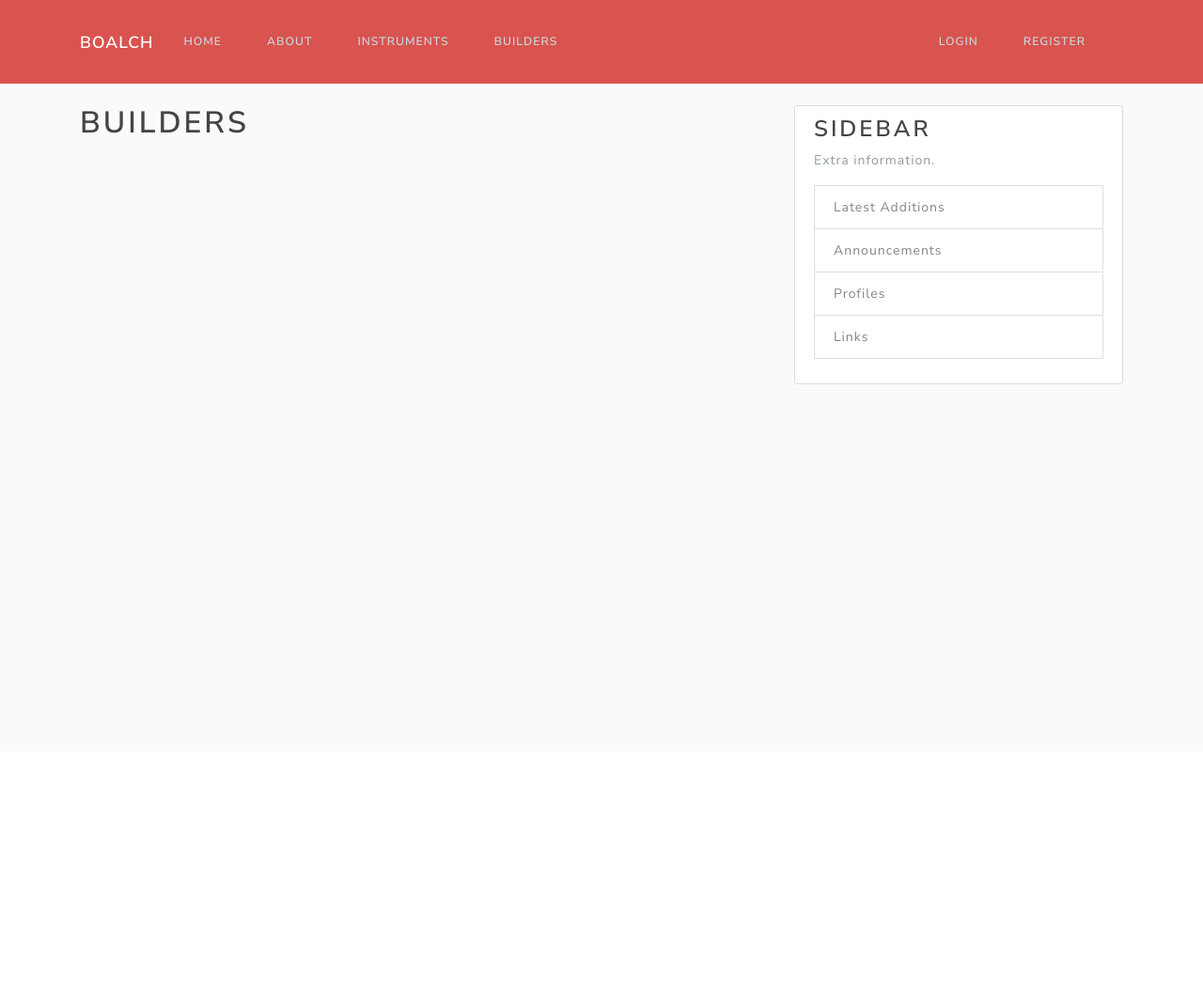
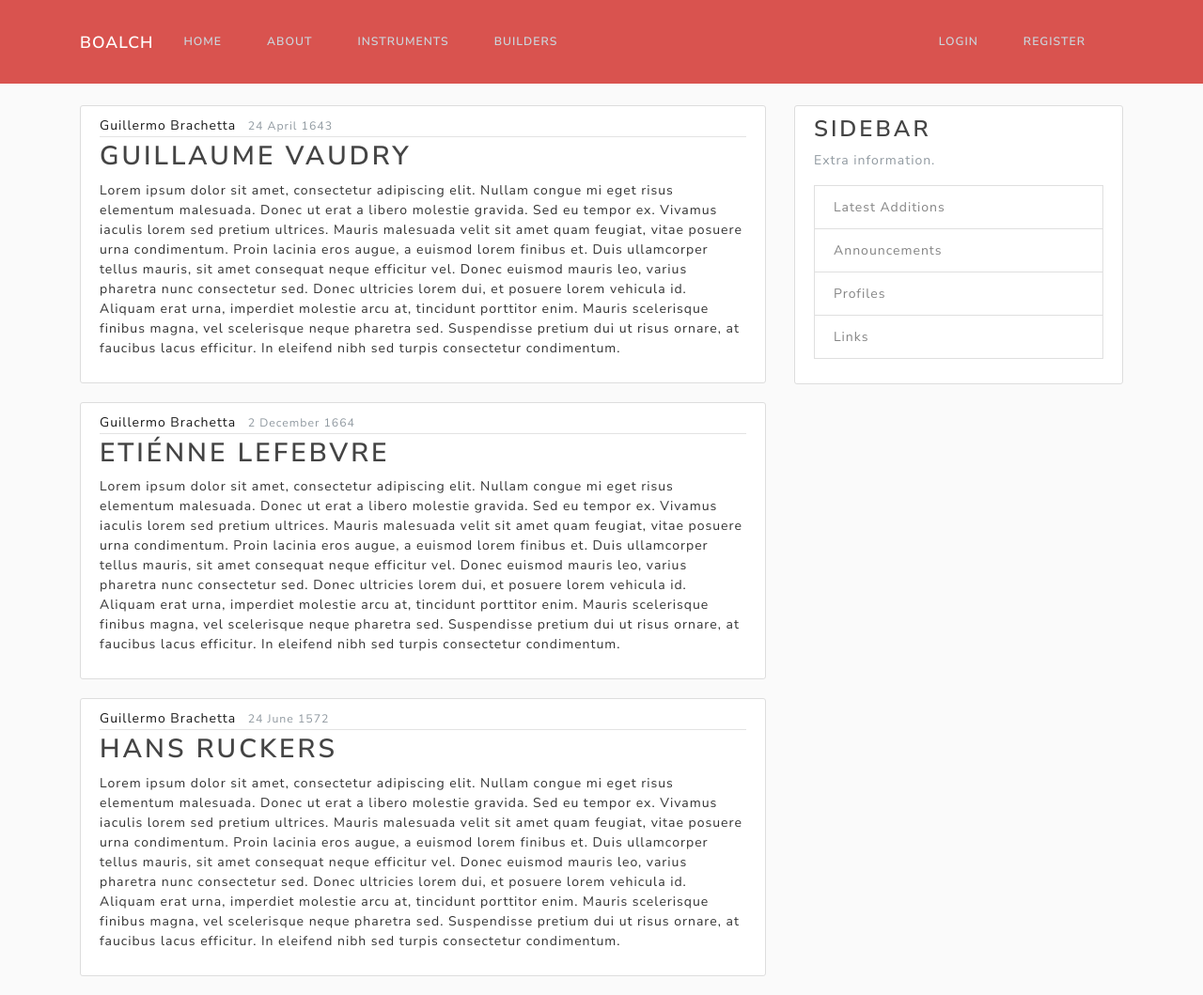
Before and after one commit to GBrachetta/lilform, a Flask app: page /builders in a window 1280 px wide. Shown: the whole page at 94% size. Before the commit the page ends 409 px from the top, so only its background shows below. Run offline with Flask 2, Linux system fonts and the light colour scheme; some libraries are stand-ins or nearby versions.

Commit message:
Added dummy builders data

```diff
--- a/lilform/routes.py
+++ b/lilform/routes.py
@@ -24,6 +24,27 @@ instruments = [
         'location': 'Paris',
         'date_added': '2 April 2019',
         'description': 'Pellentesque placerat elit eget mi porttitor pretium. In imperdiet molestie massa, at pretium lorem tincidunt non. In volutpat sed eros ut congue. Donec pellentesque mauris est, quis mattis erat molestie non. Curabitur nisi augue, malesuada eget pulvinar eget, faucibus sed nisi. Integer euismod eleifend nisl, at hendrerit leo gravida sit amet. Nam laoreet blandit sapien vitae vehicula. Nullam rhoncus, lacus non tincidunt efficitur, libero purus vulputate odio, non volutpat tellus lacus at odio.'
+    }
+]
+
+builders = [
+    {
+        'contributor': 'Guillermo Brachetta',
+        'name': 'Guillaume Vaudry',
+        'date_added': '24 April 1643',
+        'biography': 'Lorem ipsum dolor sit amet, consectetur adipiscing elit. Nullam congue mi eget risus elementum malesuada. Donec ut erat a libero molestie gravida. Sed eu tempor ex. Vivamus iaculis lorem sed pretium ultrices. Mauris malesuada velit sit amet quam feugiat, vitae posuere urna condimentum. Proin lacinia eros augue, a euismod lorem finibus et. Duis ullamcorper tellus mauris, sit amet consequat neque efficitur vel. Donec euismod mauris leo, varius pharetra nunc consectetur sed. Donec ultricies lorem dui, et posuere lorem vehicula id. Aliquam erat urna, imperdiet molestie arcu at, tincidunt porttitor enim. Mauris scelerisque finibus magna, vel scelerisque neque pharetra sed. Suspendisse pretium dui ut risus ornare, at faucibus lacus efficitur. In eleifend nibh sed turpis consectetur condimentum.'
+    },
+    {
+        'contributor': 'Guillermo Brachetta',
+        'name': 'Etiénne Lefebvre',
+        'date_added': '2 December 1664',
+        'biography': 'Lorem ipsum dolor sit amet, consectetur adipiscing elit. Nullam congue mi eget risus elementum malesuada. Donec ut erat a libero molestie gravida. Sed eu tempor ex. Vivamus iaculis lorem sed pretium ultrices. Mauris malesuada velit sit amet quam feugiat, vitae posuere urna condimentum. Proin lacinia eros augue, a euismod lorem finibus et. Duis ullamcorper tellus mauris, sit amet consequat neque efficitur vel. Donec euismod mauris leo, varius pharetra nunc consectetur sed. Donec ultricies lorem dui, et posuere lorem vehicula id. Aliquam erat urna, imperdiet molestie arcu at, tincidunt porttitor enim. Mauris scelerisque finibus magna, vel scelerisque neque pharetra sed. Suspendisse pretium dui ut risus ornare, at faucibus lacus efficitur. In eleifend nibh sed turpis consectetur condimentum.'
+    },
+    {
+        'contributor': 'Guillermo Brachetta',
+        'name': 'Hans Ruckers',
+        'date_added': '24 June 1572',
+        'biography': 'Lorem ipsum dolor sit amet, consectetur adipiscing elit. Nullam congue mi eget risus elementum malesuada. Donec ut erat a libero molestie gravida. Sed eu tempor ex. Vivamus iaculis lorem sed pretium ultrices. Mauris malesuada velit sit amet quam feugiat, vitae posuere urna condimentum. Proin lacinia eros augue, a euismod lorem finibus et. Duis ullamcorper tellus mauris, sit amet consequat neque efficitur vel. Donec euismod mauris leo, varius pharetra nunc consectetur sed. Donec ultricies lorem dui, et posuere lorem vehicula id. Aliquam erat urna, imperdiet molestie arcu at, tincidunt porttitor enim. Mauris scelerisque finibus magna, vel scelerisque neque pharetra sed. Suspendisse pretium dui ut risus ornare, at faucibus lacus efficitur. In eleifend nibh sed turpis consectetur condimentum.'
     }
 ]
 
@@ -61,8 +82,8 @@ def login():
 
 
 @app.route('/builders')
-def builders():
-    return render_template('builders.html', title='Builders')
+def builder():
+    return render_template('builders.html', builders=builders, title='Builders')
 
 
 @app.route('/instruments')
--- a/lilform/templates/about.html
+++ b/lilform/templates/about.html
@@ -1,4 +1,10 @@
 {% extends 'layout.html' %}
 {% block content %}
 <h1>ABOUT</h1>
+<p>Lorem ipsum dolor sit amet, consectetur adipiscing elit. Mauris vitae nisl condimentum, fringilla nunc nec, accumsan felis. Cras et lacinia odio. In sapien libero, dictum ultrices libero pellentesque, faucibus cursus lorem. Nunc maximus volutpat luctus. Aliquam erat volutpat. Curabitur in eleifend mauris, ac faucibus nisi. Suspendisse turpis est, dapibus non vestibulum ut, fermentum faucibus ligula. Cras rutrum interdum velit, feugiat lacinia diam laoreet sit amet. Vivamus id elit id nisi sollicitudin sodales et quis magna. Phasellus finibus mauris felis, ut tincidunt ligula scelerisque eget. Duis non metus magna. Sed dignissim, elit eget tempor mollis, nisi ex tincidunt risus, id ornare diam justo at velit. Vivamus ut elit sed felis lacinia semper.</p>
+<hr>
+<p> Interdum et malesuada fames ac ante ipsum primis in faucibus. Mauris vel suscipit ante, ac dignissim justo. Cras gravida rutrum tempus. Morbi mollis augue sed vulputate dictum. Mauris in viverra nunc, blandit sodales sem. Aliquam quis augue nec sem tempus cursus. Integer lacinia porttitor lacinia. Phasellus tristique lacus nisi, in consectetur tortor tempor sed. Vestibulum semper lacus ut purus lacinia efficitur nec vitae dolor.</p>
+<hr>
+<p> Praesent mattis arcu sed purus fermentum tristique. Proin nibh diam, hendrerit vel volutpat in, porttitor ac diam. Maecenas a semper augue, consectetur aliquet mauris. Morbi consequat a libero id cursus. Morbi egestas pharetra ex, id rhoncus ligula luctus vel. Interdum et malesuada fames ac ante ipsum primis in faucibus. Nunc vel nisl varius, dapibus velit sit amet, porttitor mi. Donec ut quam eu justo tristique vestibulum. Integer tempor imperdiet interdum. Fusce tincidunt pharetra nunc ut ultricies. Fusce semper arcu ac erat interdum tempor. Fusce cursus enim elit, sed condimentum nunc varius sed.</p>
+<hr>
 {% endblock content %}
--- a/lilform/templates/builders.html
+++ b/lilform/templates/builders.html
@@ -1,4 +1,17 @@
 {% extends 'layout.html' %}
 {% block content %}
-<h1>BUILDERS</h1>
+{% for builder in builders %}
+
+
+<article class="media content-section">
+  <div class="media-body">
+    <div class="article-metadata">
+      <a class="mr-2" href="#">{{ builder.contributor }}</a>
+      <small class="text-muted">{{ builder.date_added }}</small>
+    </div>
+    <h2><a class="article-title" href="#">{{ builder.name }}</a></h2>
+    <p class="article-content">{{ builder.biography }}</p>
+  </div>
+</article>
+{% endfor %}
 {% endblock content %}
--- a/lilform/templates/home.html
+++ b/lilform/templates/home.html
@@ -1,4 +1,10 @@
 {% extends 'layout.html' %}
 {% block content %}
 <h1>Home Page</h1>
+<p>Lorem ipsum dolor sit amet, consectetur adipiscing elit. Mauris vitae nisl condimentum, fringilla nunc nec, accumsan felis. Cras et lacinia odio. In sapien libero, dictum ultrices libero pellentesque, faucibus cursus lorem. Nunc maximus volutpat luctus. Aliquam erat volutpat. Curabitur in eleifend mauris, ac faucibus nisi. Suspendisse turpis est, dapibus non vestibulum ut, fermentum faucibus ligula. Cras rutrum interdum velit, feugiat lacinia diam laoreet sit amet. Vivamus id elit id nisi sollicitudin sodales et quis magna. Phasellus finibus mauris felis, ut tincidunt ligula scelerisque eget. Duis non metus magna. Sed dignissim, elit eget tempor mollis, nisi ex tincidunt risus, id ornare diam justo at velit. Vivamus ut elit sed felis lacinia semper.</p>
+<hr>
+<p> Interdum et malesuada fames ac ante ipsum primis in faucibus. Mauris vel suscipit ante, ac dignissim justo. Cras gravida rutrum tempus. Morbi mollis augue sed vulputate dictum. Mauris in viverra nunc, blandit sodales sem. Aliquam quis augue nec sem tempus cursus. Integer lacinia porttitor lacinia. Phasellus tristique lacus nisi, in consectetur tortor tempor sed. Vestibulum semper lacus ut purus lacinia efficitur nec vitae dolor.</p>
+<hr>
+<p> Praesent mattis arcu sed purus fermentum tristique. Proin nibh diam, hendrerit vel volutpat in, porttitor ac diam. Maecenas a semper augue, consectetur aliquet mauris. Morbi consequat a libero id cursus. Morbi egestas pharetra ex, id rhoncus ligula luctus vel. Interdum et malesuada fames ac ante ipsum primis in faucibus. Nunc vel nisl varius, dapibus velit sit amet, porttitor mi. Donec ut quam eu justo tristique vestibulum. Integer tempor imperdiet interdum. Fusce tincidunt pharetra nunc ut ultricies. Fusce semper arcu ac erat interdum tempor. Fusce cursus enim elit, sed condimentum nunc varius sed.</p>
+<hr>
 {% endblock content %}
--- a/lilform/templates/layout.html
+++ b/lilform/templates/layout.html
@@ -29,7 +29,7 @@
                         <a class="nav-item nav-link" href="{{ url_for('home') }}">Home</a>
                         <a class="nav-item nav-link" href="{{ url_for('about') }}">About</a>
                         <a class="nav-item nav-link" href="{{ url_for('instrument') }}">Instruments</a>
-                        <a class="nav-item nav-link" href="{{ url_for('builders') }}">Builders</a>
+                        <a class="nav-item nav-link" href="{{ url_for('builder') }}">Builders</a>
                     </div>
                     <!-- Navbar Right Side -->
                     <div class="navbar-nav">
```
